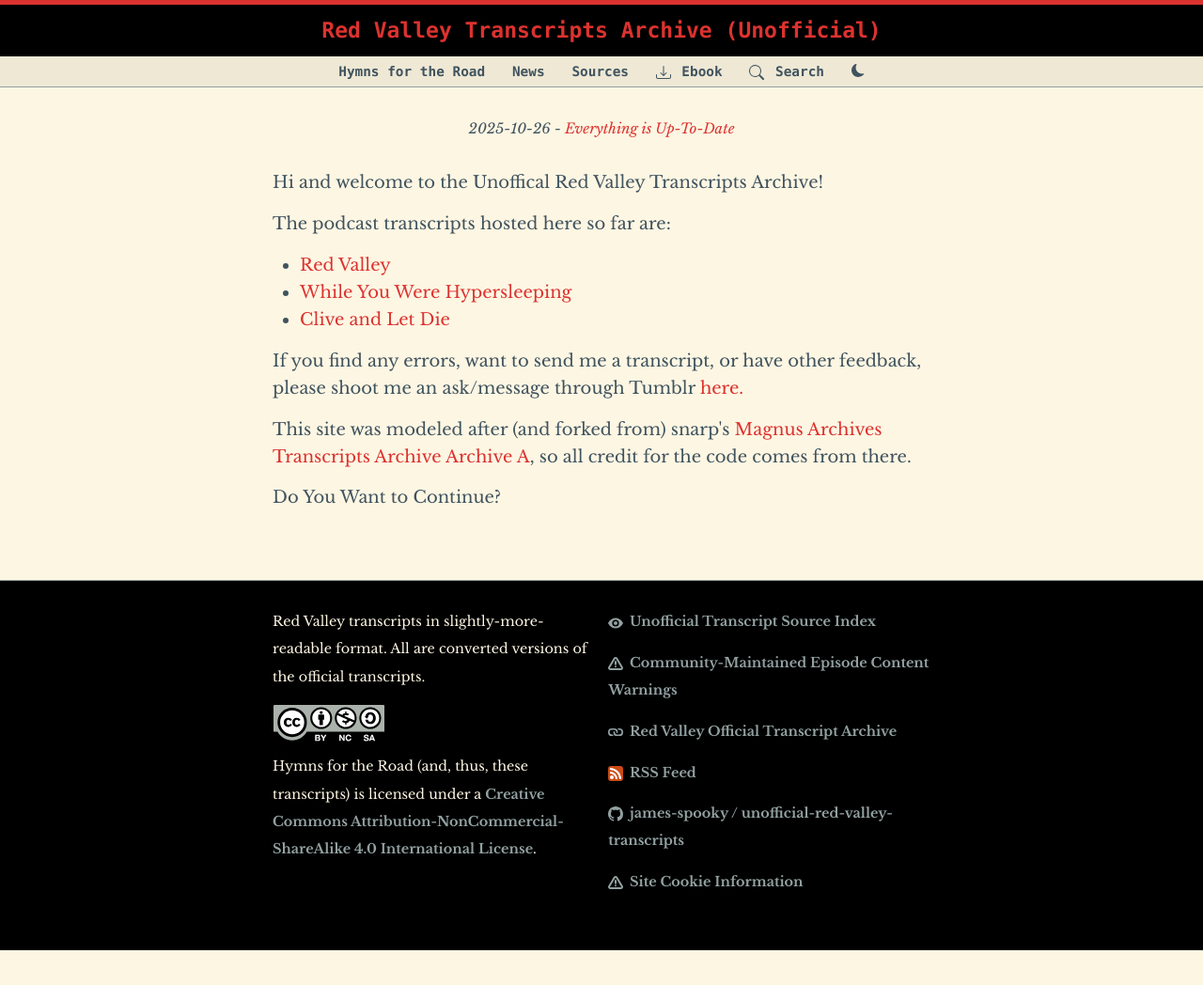
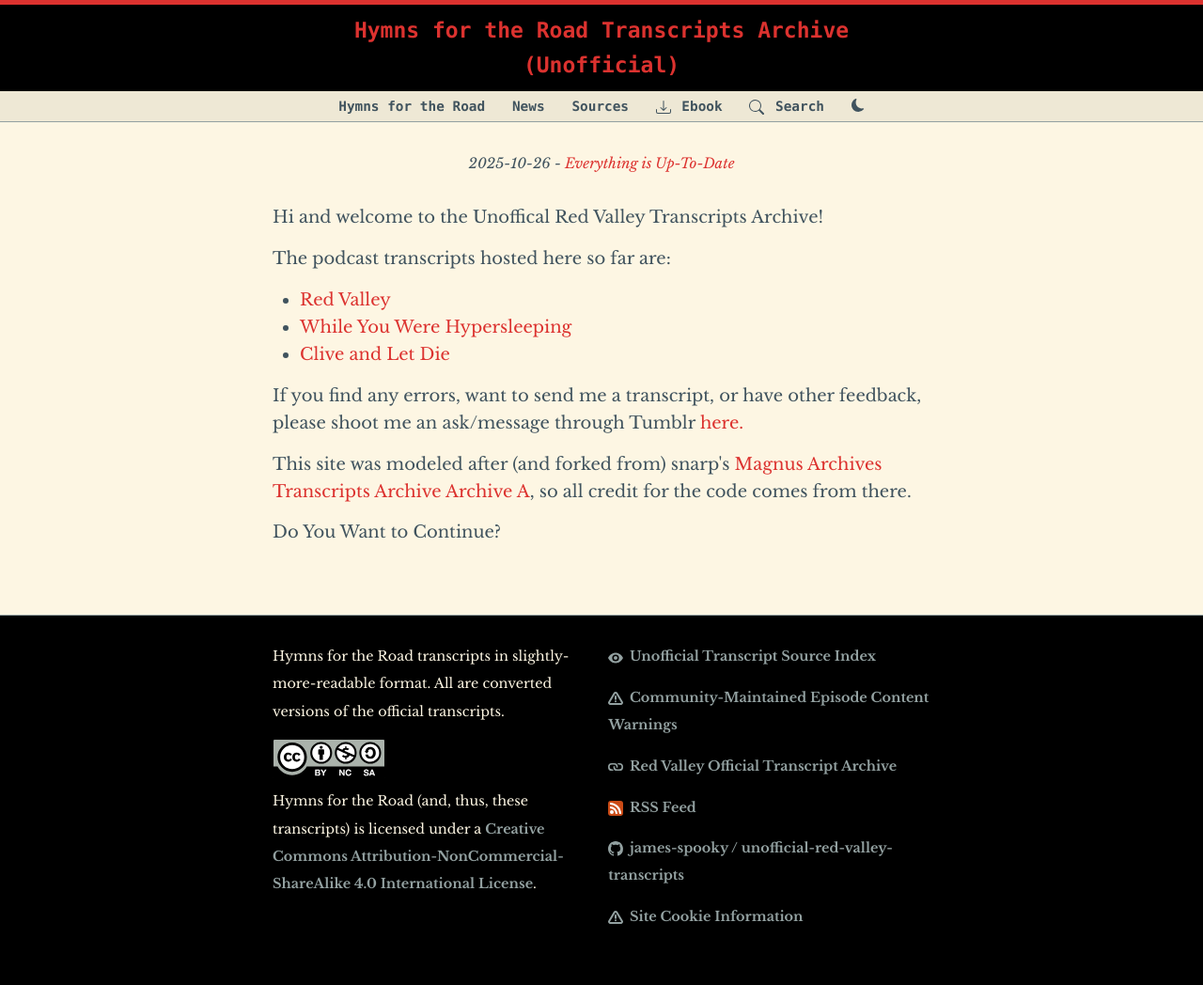
Before and after one commit to spooky-james/unofficial-hymns-for-the-road-transcripts, a Jekyll site: the page built from index.html, in a window 1280 px wide. Shown: the whole page at 94% size. Built offline with Jekyll 4.4.1, drawn with Linux system fonts in a browser that asks for light colours; before the commit the page ends 1011 px from its top, so only the background shows below that.

Commit message:
Update _config.yml

```diff
--- a/_config.yml
+++ b/_config.yml
@@ -13,11 +13,11 @@
 # you will see them accessed via {{ site.title }}, {{ site.email }}, and so on.
 # You can create any custom variable you would like, and they will be accessible
 # in the templates via {{ site.myvariable }}.
-title: Red Valley Transcripts Archive (Unofficial)
+title: Hymns for the Road Transcripts Archive (Unofficial)
 email: markbecker@gmail.com
 author: james-spooky
 # description: > # this means to ignore newlines until "baseurl:"
-description: 'Red Valley transcripts in slightly-more-readable format. All are converted versions of the official transcripts.'
+description: 'Hymns for the Road transcripts in slightly-more-readable format. All are converted versions of the official transcripts.'
 language: en-us
 
 # # If you're hosting your site at a Project repository on GitHub pages
```
